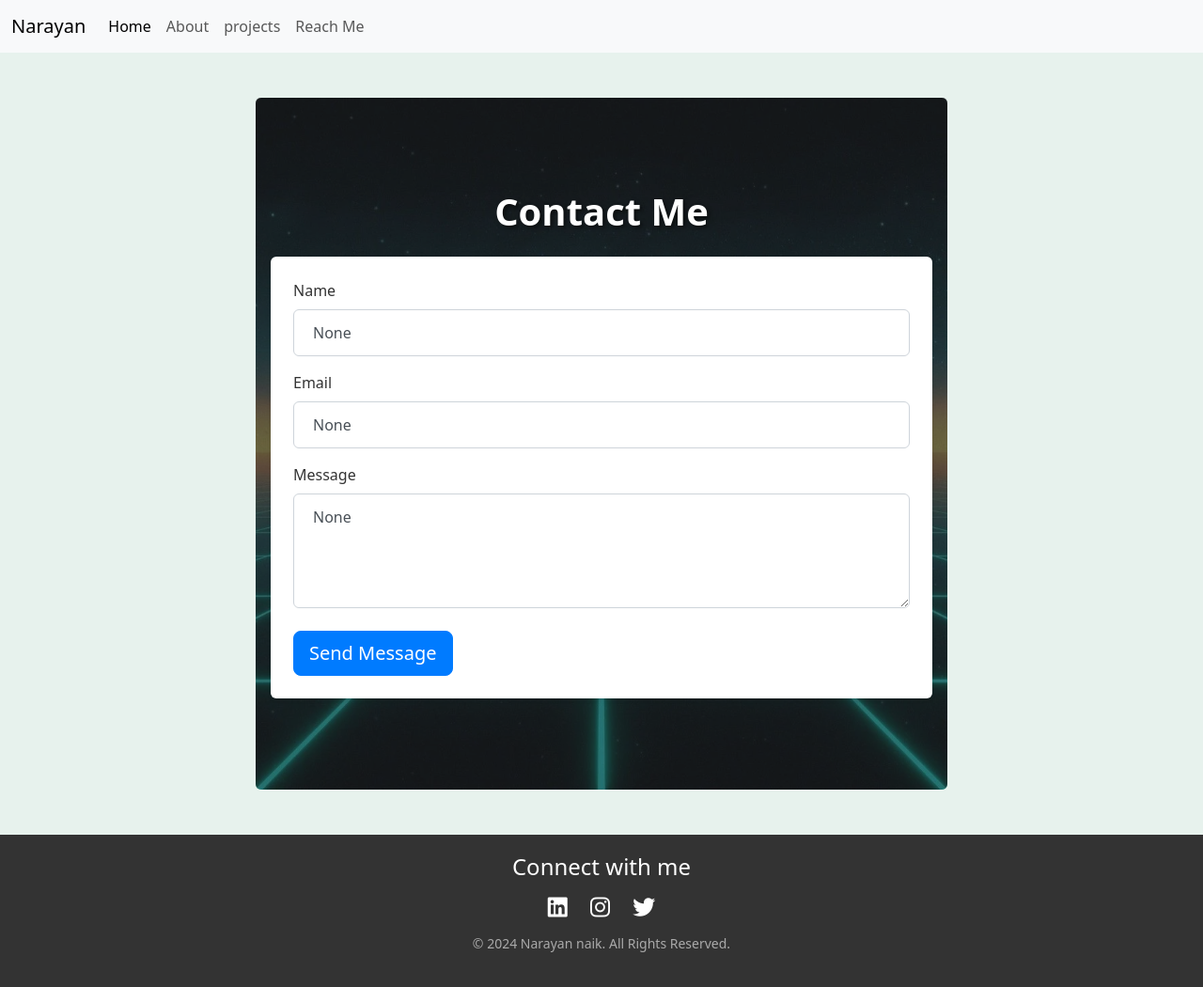
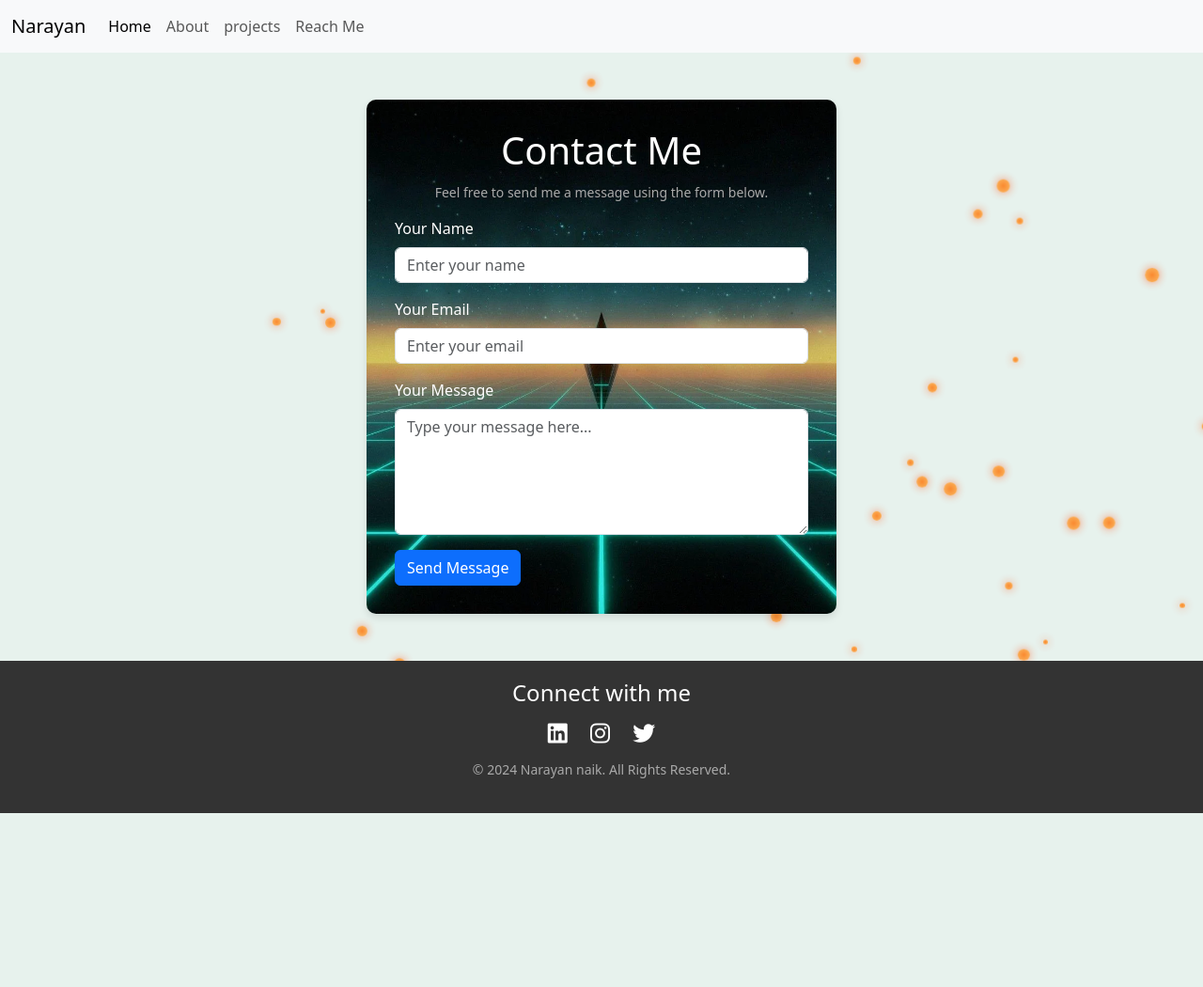
Before and after one commit to Narayan-cpu/Narayan-portpolio, a Django app: page /reach-me/ in a window 1280 px wide. Shown: the whole page at 94% size. After the commit the page ends 865 px from the top, so only its background shows below. Run offline with Django 5.2, Linux system fonts and the light colour scheme; some libraries are stand-ins or nearby versions.

Commit message:
Update reach_me.html

```diff
--- a/portfolio_app/templates/portfolio_app/reach_me.html
+++ b/portfolio_app/templates/portfolio_app/reach_me.html
@@ -1,228 +1,201 @@
 {% extends 'portfolio_app/base.html' %}
 
 {% block content %}
-{% load static %}
-<div class="container my-5">
-    <div class="row justify-content-center">
-        <div class="col-lg-8 col-md-10">
-            <!-- Card Container -->
-            <div class="card bg-dark text-white border-0 rounded-lg">
-                <!-- Background Image -->
-                <img id="backgroundImage" src="{% static 'portfolio_app/images/lak.webp' %}" class="card-img" alt="Background Image" style="opacity: 0.4;">
-                <div class="card-img-overlay d-flex flex-column justify-content-center">
-                    <!-- Dynamic Heading -->
-                    <h2 class="card-title text-center mb-4 font-weight-bold heading-animate ">
-                        Contact Me
-                    </h2>
-
-                    <!-- Form -->
-                    <form method="POST" class="bg-white p-4 rounded shadow-sm">
-                        {% csrf_token %}
-
-                        <!-- Name Field -->
-                        <div class="form-group mb-3">
-                            <label for="id_name" class="form-label">Name</label>
-                            <input type="text" name="name" id="id_name" class="form-control" value="{{ form.name.value }}" placeholder="Your Name">
-                        </div>
-
-                        <!-- Email Field -->
-                        <div class="form-group mb-3">
-                            <label for="id_email" class="form-label">Email</label>
-                            <input type="email" name="email" id="id_email" class="form-control" value="{{ form.email.value }}" placeholder="Your Email">
-                        </div>
-
-                        <!-- Message Field -->
-                        <div class="form-group mb-4">
-                            <label for="id_message" class="form-label">Message</label>
-                            <textarea name="message" id="id_message" class="form-control" rows="4" placeholder="Your Message">{{ form.message.value }}</textarea>
-                        </div>
-
-                        <button type="submit" class="btn btn-primary btn-lg btn-block">
-                            Send Message
-                        </button>
-                    </form>
-
-                    <!-- Message Display -->
-                    <div id="messageContainer" class="hidden mt-4 p-3 rounded">
-                        <ul id="messageList" class="list-unstyled"></ul>
-                    </div>
-
-                    <!-- Fireworks Effect -->
-                    <div id="fireworks" class="fireworks hidden"></div>
-                </div>
-            </div>
-        </div>
-    </div>
-</div>
-
+{%load static%}
 <style>
-    .heading-animate {
-        position: relative;
-        display: inline-block;
-        font-size: 2.5rem;
-        font-weight: 700;
-        color: #ffffff;
-        text-shadow: 2px 2px 4px rgba(0, 0, 0, 0.6);
-        animation: fadeIn 2s ease-out, bounceIn 1s ease-out;
+    .bg-light-teal {
+        background-color: #E0F7FA; /* Light teal background */
     }
 
-    @keyframes fadeIn {
-        from {
-            opacity: 0;
-            transform: translateY(-20px);
-        }
-        to {
-            opacity: 1;
-            transform: translateY(0);
-        }
+    /* Styles for the form card */
+    .form-container {
+        background: url('{% static "../static/portfolio_app/images/lak.webp" %}') no-repeat center center;
+        background-size: cover;
+        padding: 30px;
+        border-radius: 10px;
+        box-shadow: 0 4px 8px rgba(0, 0, 0, 0.1);
+        max-width: 500px;
+        margin: 50px auto;
+        background-color: rgba(255, 255, 255, 0.8); /* Semi-transparent white overlay */
+        color: white; /* Text color for all text inside the form card */
+        position: relative;
+        z-index: 1;
     }
 
-    @keyframes bounceIn {
-        0% {
-            transform: scale(0.8);
-            opacity: 0;
-        }
-        50% {
-            transform: scale(1.05);
-            opacity: 1;
-        }
-        100% {
-            transform: scale(1);
-        }
+    /* Firecracker effect container */
+    #firecracker-container {
+        display: none;
+        position: fixed;
+        top: 0;
+        left: 0;
+        width: 100%;
+        height: 100%;
+        z-index: 1000;
+        pointer-events: none;
     }
 
-    .form-control {
-        border: 1px solid #ced4da;
-        border-radius: 0.375rem;
-        padding: 0.75rem 1.25rem;
-        font-size: 1rem;
-        line-height: 1.5;
-        color: #495057;
-        background-color: #ffffff;
-        transition: border-color 0.15s ease-in-out, box-shadow 0.15s ease-in-out;
+    canvas {
+        position: absolute;
+        top: 0;
+        left: 0;
     }
 
-    .form-control:focus {
-        border-color: #80bdff;
-        outline: 0;
-        box-shadow: 0 0 0 0.2rem rgba(38, 143, 255, 0.25);
-    }
-
-    .form-label {
-        font-weight: 500;
-        color: #333;
-    }
-
-    .btn-primary {
-        background-color: #007bff;
-        border-color: #007bff;
-    }
-
-    .btn-primary:hover {
-        background-color: #0056b3;
-        border-color: #004085;
-    }
-
-    .hidden {
-        display: none;
-    }
-
-    /* Fireworks Effect */
-    .fireworks {
+    /* Asteroids effect */
+    .asteroids-background {
         position: absolute;
         top: 0;
         left: 0;
         width: 100%;
         height: 100%;
-        pointer-events: none;
-        background: radial-gradient(circle, rgba(255,255,255,0.1), rgba(0,0,0,0.5));
-        z-index: 999;
+        z-index: -1;
         overflow: hidden;
     }
 
-    .firework {
+    .asteroid {
         position: absolute;
+        background: radial-gradient(circle, #FF6F00 0%, #FFAB40 100%); /* Orange with fiery tail */
         border-radius: 50%;
-        background: rgba(255, 255, 255, 0.9);
-        animation: firework-animation 1s forwards;
+        width: 10px;
+        height: 10px;
+        opacity: 0.8;
+        box-shadow: 0 0 10px rgba(255, 87, 34, 0.8);
+        animation: moveAsteroids linear infinite;
     }
 
-    @keyframes firework-animation {
+    @keyframes moveAsteroids {
         from {
-            transform: scale(0);
-            opacity: 1;
+            transform: translate(0, 0);
         }
         to {
-            transform: scale(2);
-            opacity: 0;
+            transform: translate(calc(100vw - 10px), calc(100vh - 10px));
         }
     }
 </style>
 
+<!-- Asteroids effect container -->
+<div class="asteroids-background"></div>
+
+<div class="bg-light-teal form-container">
+    <h1 class="text-center">Contact Me</h1>
+    <p class="text-center">Feel free to send me a message using the form below.</p>
+    <form id="contactForm">
+        {% csrf_token %}
+        <div class="mb-3">
+            <label for="name" class="form-label">Your Name</label>
+            <input type="text" name="name" id="id_name" class="form-control" placeholder="Enter your name" required>
+        </div>
+        <div class="mb-3">
+            <label for="email" class="form-label">Your Email</label>
+            <input type="email" name="email" id="id_email" class="form-control" placeholder="Enter your email" required>
+        </div>
+        <div class="mb-3">
+            <label for="message" class="form-label">Your Message</label>
+            <textarea name="message" id="id_message" class="form-control" rows="5" placeholder="Type your message here..." required></textarea>
+        </div>
+        <button type="submit" class="btn btn-primary">Send Message</button>
+    </form>
+</div>
+
+<!-- Firecracker effect container -->
+<div id="firecracker-container"></div>
+
 <script>
-    document.addEventListener('DOMContentLoaded', function() {
-        const form = document.querySelector('form');  // Select your form
-        const fireworksContainer = document.getElementById('fireworks');
-        const backgroundImage = document.getElementById('backgroundImage');
+    document.getElementById('contactForm').addEventListener('submit', function(event) {
+        event.preventDefault();  // Prevent the page from refreshing
 
-        form.addEventListener('submit', async function(e) {
-            e.preventDefault();  // Prevent page refresh on form submission
+        // Trigger the firecracker effect
+        triggerFirecrackerEffect();
 
-            const formData = new FormData(form);  // Get form data
-            const csrfToken = document.querySelector('[name=csrfmiddlewaretoken]').value;  // Get CSRF token
+        // Get form data
+        let name = document.getElementById('id_name').value;
+        let email = document.getElementById('id_email').value;
+        let message = document.getElementById('id_message').value;
 
-            // Make an AJAX POST request
-            const response = await fetch(form.action, {
-                method: 'POST',
-                headers: {
-                    'X-CSRFToken': csrfToken
+        // Create the mailto link
+        let mailto_link = `mailto:naiknarayanp557@gmail.com?subject=Message from ${name}&body=Email: ${email}%0D%0A${message}`;
+
+        // Redirect to mailto link after firecracker effect
+        setTimeout(function() {
+            window.location.href = mailto_link;
+
+            // Reset the form after redirect
+            setTimeout(function() {
+                document.getElementById('contactForm').reset();
+            }, 2000);  // Allow time for the email client to open before resetting
+        }, 2000);  // 2-second delay to show the firecracker effect
+    });
+
+    // Simple firecracker effect using particles
+    function triggerFirecrackerEffect() {
+        const firecrackerContainer = document.getElementById('firecracker-container');
+        firecrackerContainer.style.display = 'block';
+        particlesJS("firecracker-container", {
+            "particles": {
+                "number": {
+                    "value": 100,
+                    "density": {
+                        "enable": true,
+                        "value_area": 800
+                    }
                 },
-                body: formData
-            });
-
-            const result = await response.json();  // Parse JSON response
-
-            const messageContainer = document.getElementById('messageContainer');
-            const messageList = document.getElementById('messageList');
-
-            // If request is successful, show the fireworks effect
-            if (response.ok) {
-                messageContainer.classList.remove('hidden');  // Show message container if hidden
-                messageList.innerHTML = `<li class="text-success">${result.message}</li>`;  // Insert the message into the list
-
-                // Show fireworks effect
-                showFireworks();
-
-                // Optionally refresh the page after a short delay
-                setTimeout(() => {
-                    window.location.reload();  // Refresh the page
-                }, 3000);  // 3-second delay
-            } else {
-                messageContainer.classList.remove('hidden');
-                messageList.innerHTML = `<li class="text-danger">${result.message}</li>`;
-            }
+                "color": {
+                    "value": "#ff5722"
+                },
+                "shape": {
+                    "type": "circle",
+                    "stroke": {
+                        "width": 0,
+                        "color": "#000000"
+                    }
+                },
+                "opacity": {
+                    "value": 1,
+                    "random": true
+                },
+                "size": {
+                    "value": 5,
+                    "random": true
+                },
+                "move": {
+                    "enable": true,
+                    "speed": 6,
+                    "direction": "random",
+                    "random": true,
+                    "straight": false,
+                    "out_mode": "out",
+                    "bounce": false
+                }
+            },
+            "retina_detect": true
         });
 
-        function showFireworks() {
-            fireworksContainer.classList.remove('hidden');
+        setTimeout(function() {
+            firecrackerContainer.style.display = 'none';
+        }, 1500);  // Hide firecracker effect after 1.5 seconds
+    }
 
-            for (let i = 0; i < 10; i++) {
-                const firework = document.createElement('div');
-                firework.className = 'firework';
-                firework.style.width = `${Math.random() * 50 + 10}px`;
-                firework.style.height = firework.style.width;
-                firework.style.top = `${Math.random() * 100}%`;
-                firework.style.left = `${Math.random() * 100}%`;
-                firework.style.animationDelay = `${Math.random() * 1}s`;
-                fireworksContainer.appendChild(firework);
+    // Asteroids effect
+    document.addEventListener('DOMContentLoaded', function () {
+        const asteroidContainer = document.querySelector('.asteroids-background');
+        const numberOfAsteroids = 100;
 
-                // Remove firework element after animation
-                firework.addEventListener('animationend', () => {
-                    firework.remove();
-                });
-            }
+        for (let i = 0; i < numberOfAsteroids; i++) {
+            const asteroid = document.createElement('div');
+            asteroid.className = 'asteroid';
+            const size = Math.random() * 10 + 5; // Smaller size
+            asteroid.style.width = `${size}px`;
+            asteroid.style.height = `${size}px`;
+            asteroid.style.top = `${Math.random() * 100}vh`;
+            asteroid.style.left = `${Math.random() * 100}vw`;
+            asteroid.style.animationDuration = `${Math.random() * 20 + 10}s`;
+            asteroid.style.animationDelay = `${Math.random() * 20}s`;
+            asteroid.style.transform = `translate(${Math.random() * 100}vw, ${Math.random() * 100}vh)`;
+            asteroidContainer.appendChild(asteroid);
         }
     });
 </script>
 
+<!-- Load the particles.js library -->
+<script src="https://cdn.jsdelivr.net/particles.js/2.0.0/particles.min.js"></script>
+
 {% endblock %}
```
